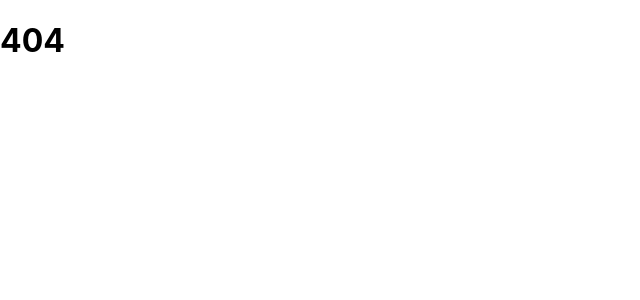
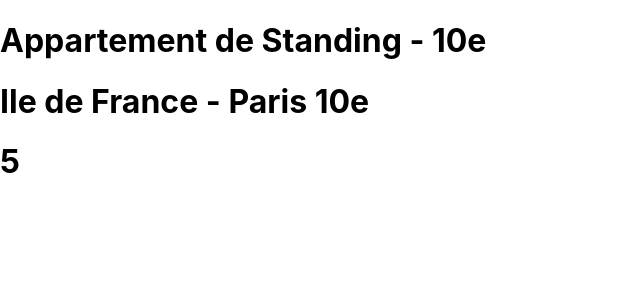
Before and after one commit to UzuRyu/OCKasa, a React (Create React App) app: page /Fiche/0979876d in a window 1280 px wide. Shown: the top 300 px of the page, without its empty margins (0-640 px from the left). Built offline with nearby package versions, Linux system fonts and the light colour scheme.

Commit message:
Redirections vers les Pages-Fiches vides.

```diff
--- a/src/App.jsx
+++ b/src/App.jsx
@@ -11,7 +11,7 @@ function App() {
   return <Routes>
     <Route path="/" element={<Home />} />
     <Route path="/about" element={<About />} />
-    <Route path="/fiche" element={<Fiche />} />
+    <Route path="/Fiche/:id"element={<Fiche />}/>
     <Route path="*" element={<NotFound />} />
   </Routes>
 }
--- a/src/components/Card.jsx
+++ b/src/components/Card.jsx
@@ -5,7 +5,7 @@ import { Link } from "react-router-dom";
 function Card({id, title, cover}) {
     return (
         <div className="card_container">
-        <Link to={id}>
+        <Link to={`/Fiche/${id}`}>
             <img src={cover} alt={title}/>
             <h4>{title}</h4>
         </Link>
--- a/src/pages/Fiche.jsx
+++ b/src/pages/Fiche.jsx
@@ -1,5 +1,35 @@
+import { useParams, Navigate } from "react-router-dom";
+import datas from "../logements.json";
+
 function Fiche() {
-    return <h1>Fiche</h1>
+  const { id } = useParams();
+
+  const data = datas.find((item) => item.id == id);
+
+  if (!data) {
+    return <Navigate to="../*" replace={true} />;
+  }
+
+  const {
+    pictures,
+    title,
+    location,
+    tags,
+    host,
+    rating,
+    description,
+    equipments,
+  } = data;
+
+  return (
+    <div className="Fiche">
+        <div>
+            <h1>{title}</h1>
+            <h1>{location}</h1>
+            <h1>{rating}</h1>
+      </div>
+    </div>
+  );
 }
 
-export default Fiche
+export default Fiche;
```
